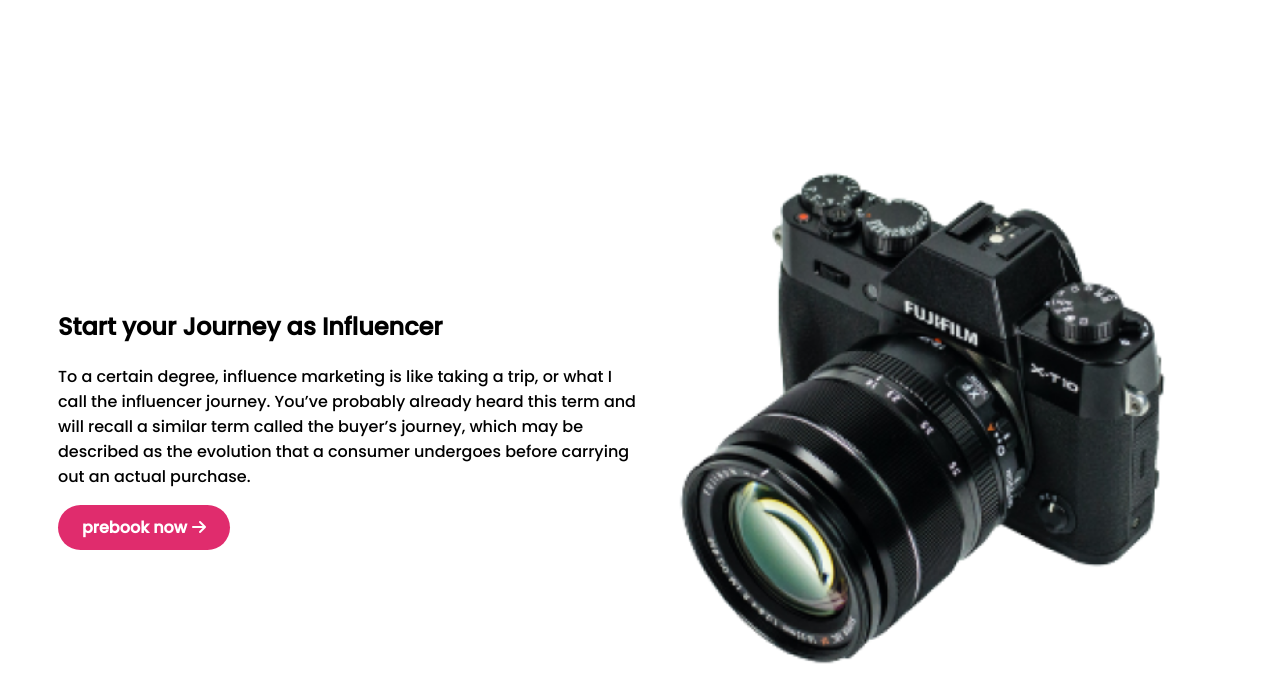
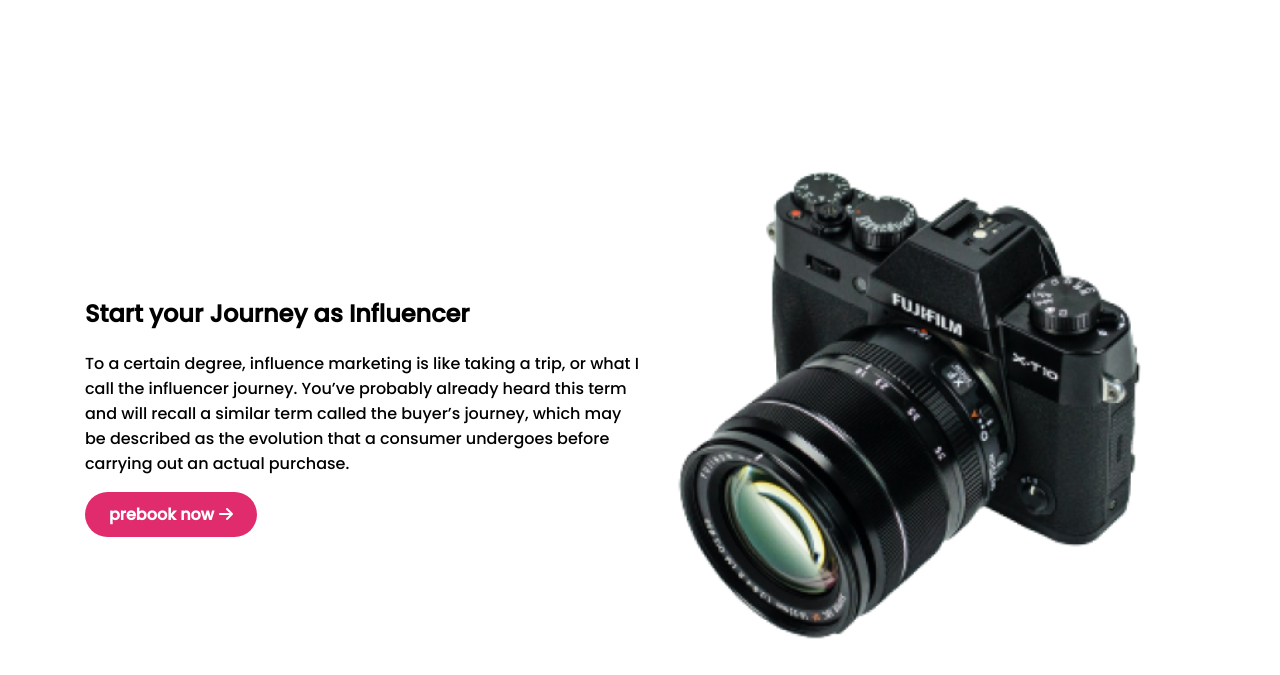
Before and after one commit to shahin597/influencer-gear, a plain HTML site: page index.html in a window 1280 px wide. Shown: the part 125-800 px from the top of the page. Drawn offline with Linux system fonts and the light colour scheme.

Commit message:
update-responsibe

```diff
--- a/style.css
+++ b/style.css
@@ -14,6 +14,7 @@ header h3 {
     margin-left: 0px;
     margin-top: 87px;
     margin-bottom: 145px;
+    max-width: 1110px;
 
 
 }
@@ -23,8 +24,7 @@ journey as influencer --------*/
 
 .container {
     display: flex;
-    max-width: 1440px;
-    max-height: 1440px;
+    max-width: 1110px;
     margin: 0 auto;
 
     align-items: center;
```
